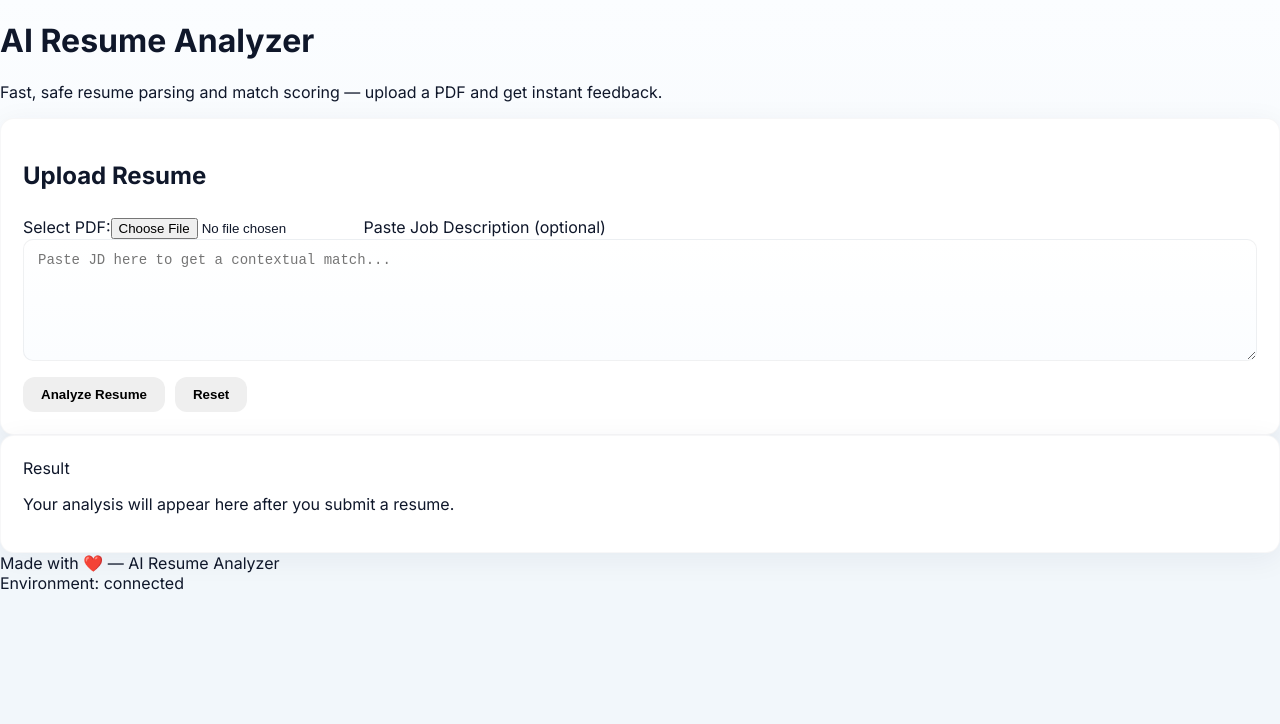
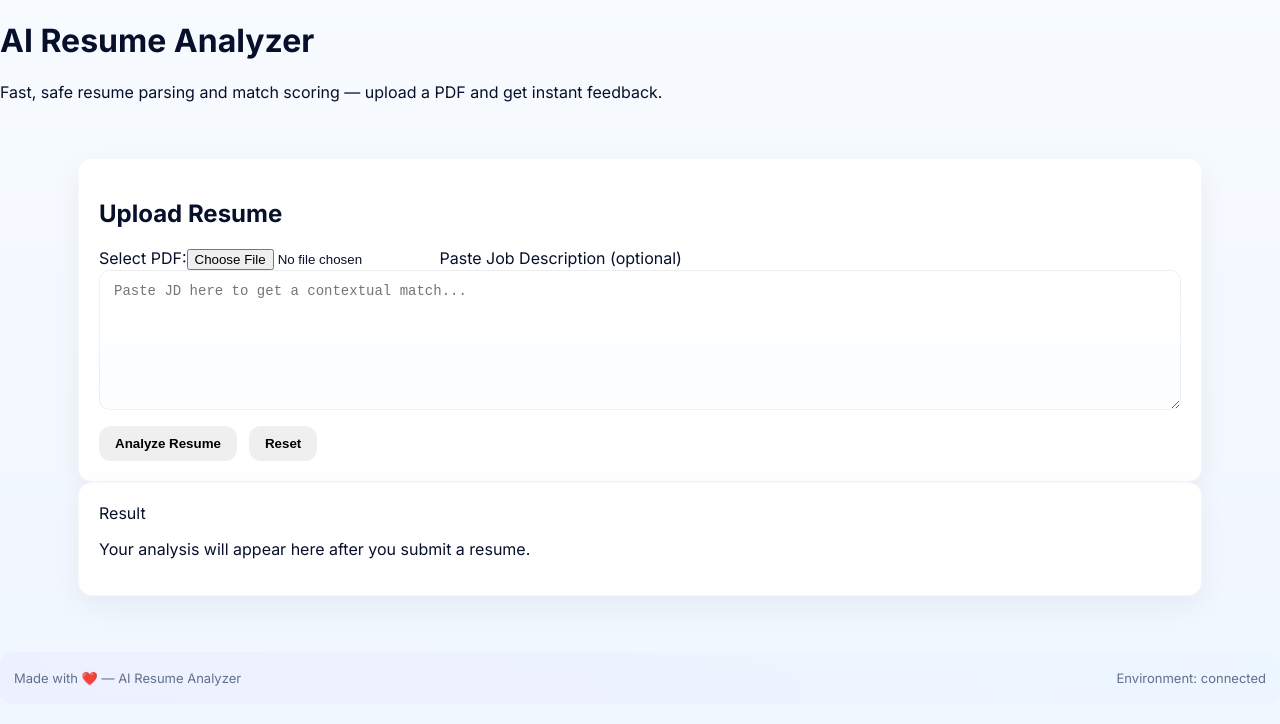
Before and after one commit to akm45vns-oss/ai-resume-analyzer, a React (Vite) app in the folder ai-resume-frontend/: page / in a window 1280 px wide. Shown: the top 724 px of the page. Built offline with nearby package versions, Linux system fonts and the light colour scheme; no server answers; the HTML template or start-up script is replaced by a standard one.

Commit message:
Revamp App.css for modern UI design
Updated styles for a colorful modern UI in AI Resume Analyzer, including changes to variables, layout, and component styles.

```diff
--- a/ai-resume-frontend/src/App.css
+++ b/ai-resume-frontend/src/App.css
@@ -1,238 +1,174 @@
-/* Modern clean landing-style UI for AI Resume Analyzer
-   Paste all of this into src/App.css (replace existing content) */
+/* src/App.css
+   Colorful modern UI for AI Resume Analyzer
+   Replace existing App.css with this file.
+*/
 
 @import url('https://fonts.googleapis.com/css2?family=Inter:wght@300;400;600;700;800&display=swap');
 
 :root{
-  --bg:#f6f8fb;
-  --panel:#ffffff;
-  --muted:#6b7280;
-  --accent-1: #6a11cb;
-  --accent-2: #2575fc;
-  --success: #7ee4b5;
-  --shadow: 0 6px 30px rgba(20,30,60,0.06);
+  --bg-1: #f7fbff;
+  --bg-2: #f0f6ff;
+  --panel: #ffffff;
+  --muted: #61708a;
+  --accent-1: #7b3fe4; /* purple */
+  --accent-2: #00c2ff; /* cyan */
+  --accent-3: #ff7eb6; /* pink */
+  --success: #3bd18f;
+  --glass: rgba(255,255,255,0.7);
   --card-radius: 14px;
-  --glass: rgba(255,255,255,0.7);
+  --soft-shadow: 0 10px 30px rgba(17,24,39,0.06);
 }
 
+/* Reset + base */
 *{box-sizing:border-box}
-html,body,#root{
-  height:100%;
-  font-family: 'Inter', system-ui, -apple-system, "Segoe UI", Roboto, "Helvetica Neue", Arial;
-  background: linear-gradient(180deg, #fbfdff 0%, #f2f7fb 50%);
+html,body,#root{height:100%}
+body{
+  font-family: "Inter", system-ui, -apple-system, "Segoe UI", Roboto, "Helvetica Neue", Arial;
   margin:0;
-  color:#0f172a;
+  background: linear-gradient(180deg,var(--bg-1),var(--bg-2));
+  color:#07102b;
   -webkit-font-smoothing:antialiased;
   -moz-osx-font-smoothing:grayscale;
 }
 
-/* Page container */
-.app-wrap{
-  max-width:1200px;
-  margin:34px auto;
-  padding:32px;
+/* Page layout container */
+.container{
+  max-width:1180px;
+  margin:28px auto;
+  padding:28px;
 }
 
 /* Header */
 .header{
   text-align:center;
-  margin-bottom:28px;
-  padding:18px 0;
+  margin-bottom:24px;
+  padding:18px 6px;
+  background: linear-gradient(90deg, rgba(123,63,228,0.06), rgba(0,194,255,0.02));
+  border-radius:12px;
 }
 .header h1{
-  margin:0;
-  font-size:40px;
+  margin:6px 0 0;
+  font-size:42px;
   letter-spacing:-0.6px;
   font-weight:800;
-  color: #091124;
-  text-shadow: 0 1px 0 rgba(255,255,255,0.6);
+  color: #0b1630;
 }
 .header p{
-  margin:10px 0 0;
+  margin:6px 0 0;
   color:var(--muted);
   font-size:15px;
 }
 
-/* Two-column layout */
-.grid{
+/* main grid */
+.main-grid{
   display:grid;
   grid-template-columns: 1fr 420px;
-  gap:28px;
+  gap:26px;
   align-items:start;
-  margin-top:18px;
 }
 
-/* Card base */
+/* cards */
 .card{
   background:var(--panel);
   border-radius:var(--card-radius);
-  box-shadow:var(--shadow);
-  padding:22px;
-  border: 1px solid rgba(15,23,42,0.03);
+  box-shadow:var(--soft-shadow);
+  padding:20px;
+  border: 1px solid rgba(10,20,40,0.03);
 }
 
-/* Left form card */
-.form-card h2, .result-card h2{
-  margin:0 0 10px;
-  font-size:18px;
-  font-weight:700;
-}
-.form-row{
-  margin-bottom:14px;
-  font-size:14px;
-  color:var(--muted);
-}
-input[type="file"]{
-  display:inline-block;
-  margin-top:8px;
-}
-.file-label{
-  display:block;
-  margin-top:8px;
-  color:var(--muted);
-  font-size:13px;
-}
-textarea, input[type="text"], .jdbox{
+/* Upload form styling */
+.upload-card h2{margin:0 0 8px;font-size:18px}
+.form-row{margin-bottom:12px;color:var(--muted);font-size:14px}
+.file-row{display:flex;align-items:center;gap:12px}
+.file-info{color:var(--muted);font-size:13px}
+
+/* textarea */
+textarea{
   width:100%;
-  min-height:120px;
+  min-height:140px;
+  resize:vertical;
   padding:12px 14px;
   border-radius:10px;
-  border:1px solid rgba(15,23,42,0.06);
-  background: linear-gradient(180deg, #fff 0%, #fbfdff 100%);
-  resize:vertical;
-  font-size:14px;
-  color:#0b1420;
+  border:1px solid rgba(10,20,40,0.06);
+  background:linear-gradient(180deg,#fff,#fbfdff);
+  font-size:14px;color:#081029;
   box-shadow: inset 0 1px 0 rgba(255,255,255,0.6);
 }
 
-/* Buttons */
+/* buttons */
 .btn{
-  display:inline-flex;
-  align-items:center;
-  gap:10px;
-  padding:10px 18px;
-  border-radius:12px;
-  font-weight:600;
-  cursor:pointer;
-  border:none;
-  transition:transform .16s ease, box-shadow .16s ease, opacity .12s;
+  display:inline-flex;align-items:center;gap:8px;
+  padding:10px 16px;border-radius:12px;font-weight:700;
+  cursor:pointer;border:none;transition:transform .12s ease, box-shadow .12s ease, opacity .12s;
 }
 .btn:active{transform:translateY(1px)}
-.btn:disabled{opacity:0.6;cursor:not-allowed}
+.btn:disabled{opacity:.6;cursor:not-allowed}
 
-/* Primary gradient button */
+/* primary gradient CTA */
 .btn-primary{
   color:white;
-  background:linear-gradient(90deg,var(--accent-1),var(--accent-2));
-  box-shadow: 0 8px 30px rgba(37,117,252,0.14), 0 2px 6px rgba(106,17,203,0.08);
-  border: 1px solid rgba(255,255,255,0.06);
+  background: linear-gradient(90deg,var(--accent-1),var(--accent-2),var(--accent-3));
+  box-shadow: 0 10px 30px rgba(123,63,228,0.12);
+  border:1px solid rgba(255,255,255,0.05);
 }
-.btn-ghost{
-  background:transparent;
-  color: #0f172a;
-  border: 1px solid rgba(15,23,42,0.06);
+.btn-secondary{
+  background:transparent;border:1px solid rgba(10,20,40,0.06);color:#0f1724;padding:9px 14px;border-radius:10px;
 }
 
-/* small reset button */
-.btn-reset{padding:8px 12px;border-radius:10px;font-weight:600}
-
-/* Animated dots for loading */
-.loader-dots{
-  display:inline-block;
-  width:34px;height:12px;
-  position:relative;
-}
-.loader-dots span{
-  position:absolute;
-  width:8px;height:8px;
-  background:white;border-radius:50%;
-  left:0;top:0;
-  transform:translateX(0);
-  opacity:0.9;
-  box-shadow:0 2px 6px rgba(0,0,0,0.08);
-  animation:ld 1s infinite ease-in-out;
-}
-.loader-dots span:nth-child(2){ left:12px; animation-delay:.12s}
-.loader-dots span:nth-child(3){ left:24px; animation-delay:.24s}
-@keyframes ld{
-  0%{ transform:translateY(0); opacity:0.9}
-  50%{ transform:translateY(-6px); opacity:1}
-  100%{ transform:translateY(0); opacity:0.9}
+/* small helper line */
+.helper{
+  color:var(--muted);font-size:13px;margin-top:8px;
 }
 
-/* Result card (right) */
+/* Result card */
 .result-card{
-  position:sticky;
-  top:36px;
-  height: calc(100vh - 110px);
-  overflow:auto;
+  position:sticky;top:28px;height:calc(100vh - 120px);overflow:auto;
 }
-.result-grid{
-  display:flex;
-  justify-content:space-between;
-  gap:12px;
-  flex-wrap:wrap;
-}
-.meta{
-  font-size:14px;color:var(--muted);
-}
-.meta strong{color:#0f172a}
+.result-header{display:flex;align-items:center;justify-content:space-between;gap:12px}
+.meta{color:var(--muted);font-size:13px}
+.kv{display:flex;gap:10px;align-items:center}
+.kv .label{min-width:100px;color:var(--muted);font-weight:600}
+.kv .value{font-weight:700;color:#08102b}
 
-/* Score badge */
-.score{
-  display:inline-block;
-  padding:8px 12px;
-  border-radius:999px;
-  background:linear-gradient(90deg,#d0f7e0,#7ee4b5);
-  color:#063b2a;
-  font-weight:700;
-  margin-left:8px;
-  box-shadow: 0 6px 18px rgba(34,128,88,0.06);
+/* score badge */
+.score-badge{
+  display:inline-block;padding:8px 12px;border-radius:999px;background:linear-gradient(90deg,#d7ffef,#7be4a2);color:#054028;font-weight:800;
+  box-shadow:0 8px 20px rgba(16,113,77,0.06);
 }
 
 /* code block */
-.code-block{
-  background:#071226;
-  color:#e6eef9;
-  padding:12px;
-  border-radius:10px;
-  font-family: ui-monospace, SFMono-Regular, Menlo, Monaco, "Roboto Mono", monospace;
-  font-size:13px;
+.code{
+  margin-top:10px;background:#0b1b2b;color:#dff3ff;padding:12px;border-radius:10px;font-family: ui-monospace, SFMono-Regular, Menlo, Monaco, "Roboto Mono", monospace;font-size:13px;
+  box-shadow: 0 12px 30px rgba(8,18,30,0.08);
   overflow:auto;
-  margin-top:10px;
-  box-shadow: 0 6px 30px rgba(8,17,32,0.08);
 }
 
-/* text snippet */
+/* text snippet area */
 .snippet{
-  background:linear-gradient(180deg,#fff,#fbfdff);
-  border-radius:10px;
-  border:1px solid rgba(15,23,42,0.04);
-  min-height:220px;
-  padding:12px;
-  overflow:auto;
-  margin-top:12px;
-  font-size:13px;
-  color:#111827;
-  line-height:1.45;
+  margin-top:12px;padding:12px;border-radius:10px;background:linear-gradient(180deg,#fff,#fbfdff);border:1px solid rgba(10,20,40,0.04);min-height:180px;overflow:auto;font-size:13px;color:#091222;
 }
 
-/* Download / actions */
-.actions{
-  margin-top:12px;
-  display:flex;
-  gap:10px;
-  align-items:center;
+/* download & actions */
+.actions{display:flex;gap:12px;margin-top:12px}
+
+/* footer */
+.footer{
+  margin-top:28px;padding:18px 14px;border-radius:12px;background:linear-gradient(90deg, rgba(123,63,228,0.03), rgba(0,194,255,0.02));
+  color:var(--muted);font-size:13px;display:flex;justify-content:space-between;align-items:center;gap:12px;
 }
 
-/* Responsive */
-@media (max-width:1040px){
-  .grid{grid-template-columns: 1fr; padding:12px}
-  .result-card{position:relative;height:auto}
-  .app-wrap{padding:14px}
+/* animated gradient underline for header */
+.header .accent{
+  display:inline-block;height:6px;width:220px;margin:14px auto 0;border-radius:999px;
+  background:linear-gradient(90deg,var(--accent-1),var(--accent-2),var(--accent-3));
+  filter:blur(8px);opacity:0.75;
 }
 
-/* Tiny helpers */
-.kv{display:flex;gap:10px;align-items:center}
-.kv .label{color:var(--muted);min-width:110px}
-.kv .value{font-weight:700;color:#051428}
+/* responsive */
+@media (max-width:1080px){
+  .main-grid{grid-template-columns:1fr;gap:18px}
+  .result-card{position:relative;height:auto;max-height:none}
+}
+
+/* subtle focus states */
+input:focus, textarea:focus, button:focus{outline:none;box-shadow:0 6px 30px rgba(37,117,252,0.06);border-color: rgba(0,194,255,0.18)}
```
